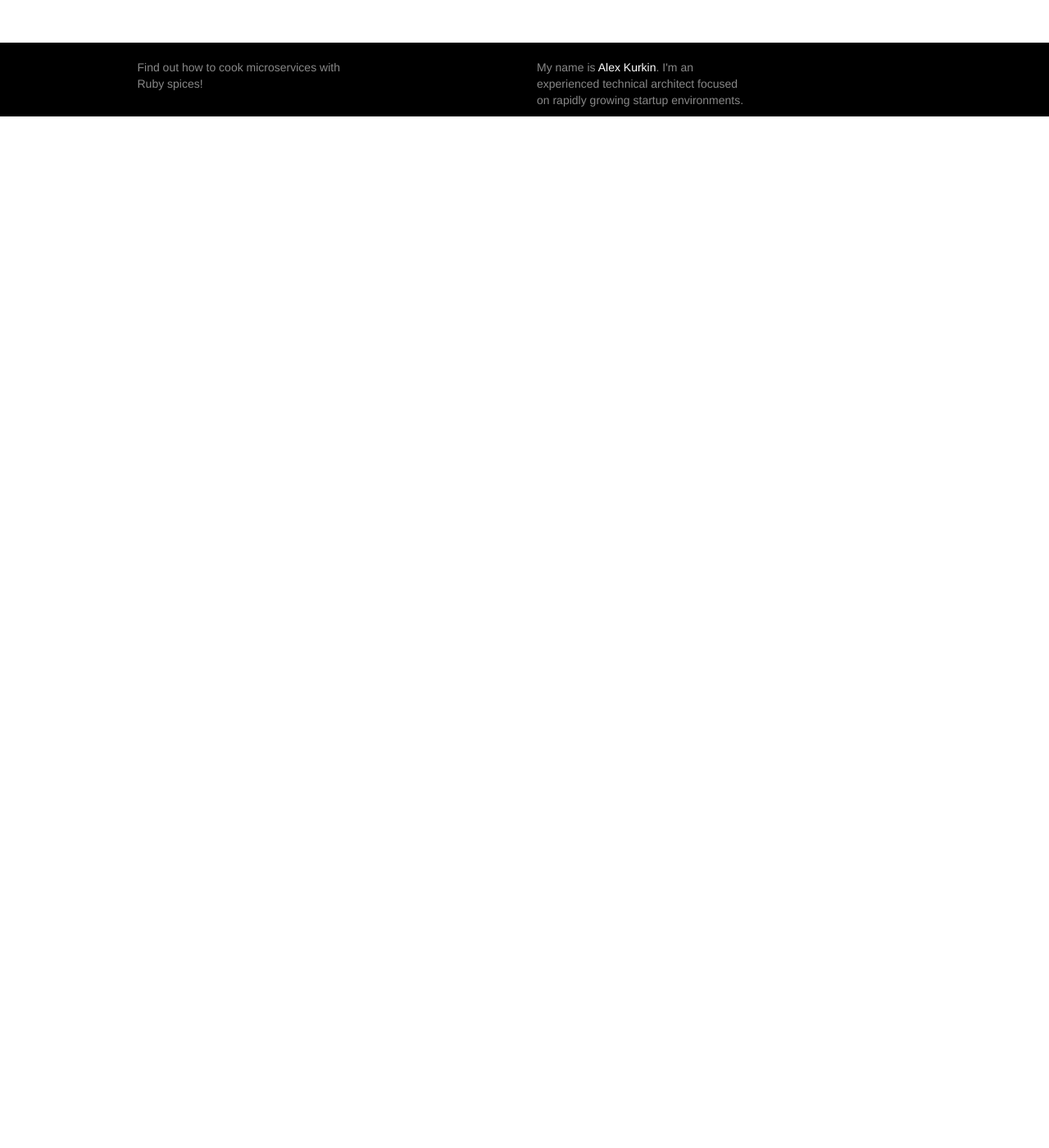
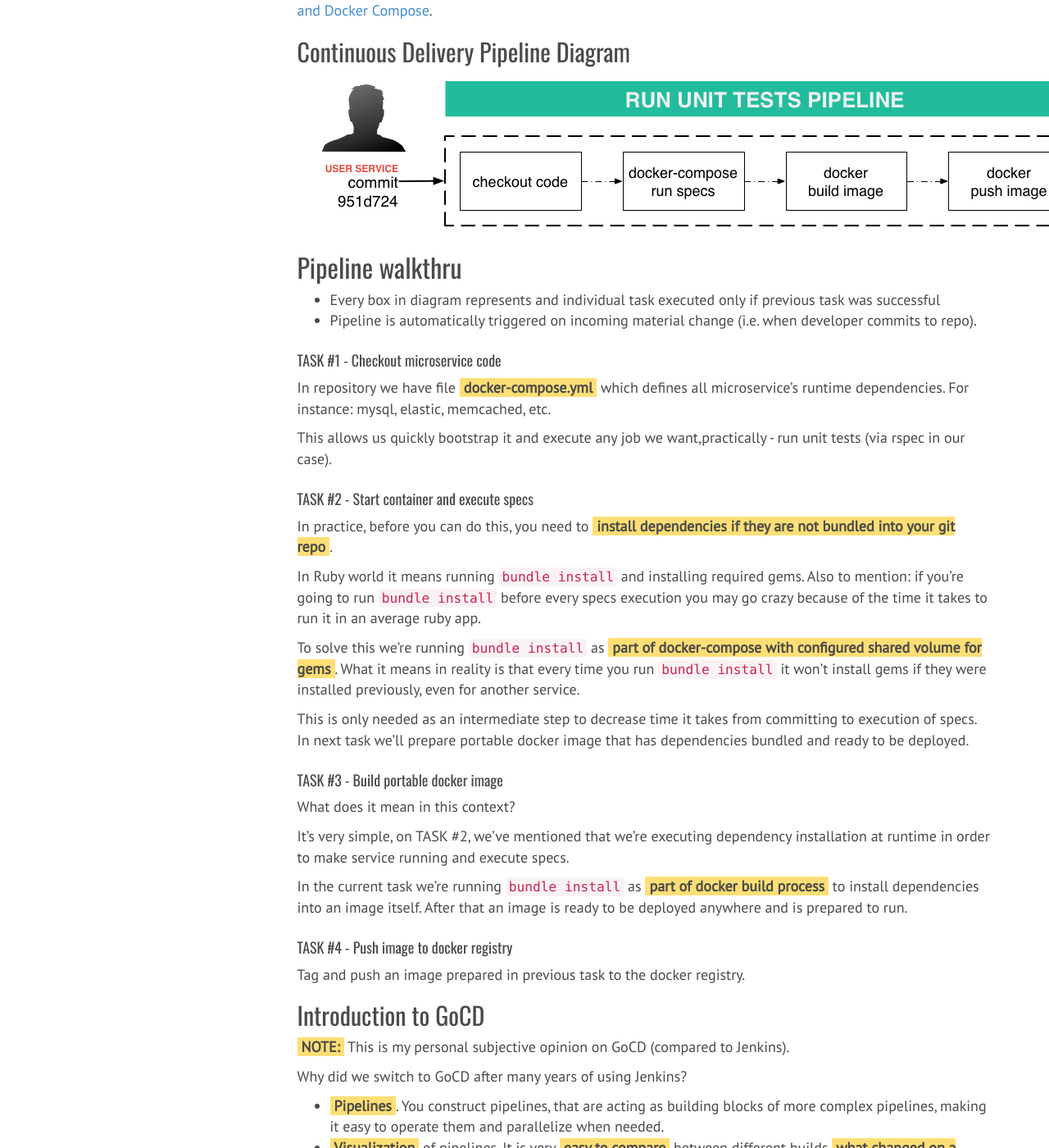
Before and after one commit to avgx/howtocookmicroservices.github.io, a Jekyll site: the page built from _posts/2015-07-01-docker-continous-delivery-pipeline.md, in a window 1280 px wide and 1400 px high, scrolled down 2709 px. Shown: the whole window at 82% size. Built offline with Jekyll 4.4.1, drawn with Linux system fonts in a browser that asks for light colours; comment, search, counter and statistics services are not loaded; before the commit the page ends 2851 px from its top, so only the background shows below that; some of the changed text lies outside the part shown.

Commit message:
add continuous delivery updates to the post

```diff
--- a/_posts/2015-07-01-docker-continous-delivery-pipeline.md
+++ b/_posts/2015-07-01-docker-continous-delivery-pipeline.md
@@ -1,9 +1,9 @@
 ---
 layout: post
-title:  "Continuous Delivery with Docker"
-short_title:  "CI/CD with Docker"
-date:   2015-07-01 23:09:49
-in_progress: true
+title:  "CI / CD with Docker Compose"
+short_title:  "CI / CD with Docker Compose"
+date:   2014-11-01 23:09:49
+meta_description: "Continuous Integration and Continuous Delivery of microservices with Docker and Docker-Compose using GoCD integration software. Guide on how to setup continuous delivery pipeline using docker compose"
 sections:
     - 'Continuous Delivery'
 redirect_from:
@@ -12,26 +12,25 @@ redirect_from:
 
 hey what’s up guys, after reading this post you will know **how to build continuous delivery pipeline with docker**, building pieces of it and necessary steps required to **implement** it the **right way**!
 
-## TL;DR
-{:.no_toc}
+* Table of contents
+{:toc}
 
-If you want to know how to easily build something like this, subscribe and read on!
 
-#### WHAT'S COMING:
-{:.no_toc}
+#### WHAT'S COMING
 
 - Overview (*added on 03-07-2015*)
 - Tools (*added on 03-07-2015*)
-- GO.CD Intro
+- Pipeline diagram (*added on 10-07-2015*)
+- GO.CD Intro (*added on 10-07-2015*)
 - Setup of GO.CD on local using docker-machine
 - Setup of GO.CD Agents on local using custom boot2docker image
 - Building custom boot2docker image (to run GO.CD agent and docker-compose)
 - Configuration of pipelines (cover Dockerfiles, docker-compose etc)
 
+
+If you want to know how to easily build something like this, subscribe and read on!
+
 ![Continuous Delivery with Docker](/images/docker_continuous_delivery/gocd-main-screen-pipelines.png)
-
-* Table of contents
-{:toc}
 
 ## As a developer, I want
 
@@ -43,15 +42,17 @@ This sort of automation is vital for successfull product development to save tim
 
 ## Tools
 
-To build Continuous Integration/Continuous Delivery pipeline and support platform built of Microservices we would really need 3 parts to start with:
+To build Continuous Integration/Continuous Delivery pipeline and support platform built of Microservices (in fact any platform built with docker) we would really need 3 parts to start with:
 
-- **Continuous Integration software** - to automate our routine tasks: run jobs and then trigger another jobs and then another jobs and so on
+- **Continuous Delivery software** - to automate our routine tasks: run jobs and then trigger another jobs and then another jobs and so on
 - **Docker Distribution** - software to manage our images
 - **Container Orchestration tool** -  to manage our containers. For simplicity we stick to Docker’s Orchestration Tools, but there are lot of options available to sort all possible needs.
 
 ### Continuous Delivery Software
 
-One of the main requirements we are looking for is the need to easily work with concept of pipeline. Our tool of choice is go.cd from Thoughtworks, primarily for it’s absolutely incredible ability to construct complex pipelines out of small and simple pipelines (with Fan-In and Fan-Out dependencies) which will make it possible to trigger one job after successful execution of another job. More on this later.
+One of the main requirements we are looking for is the need to easily work with concept of pipeline. Our tool of choice is [GoCD from Thoughtworks](http://www.go.cd/).
+
+Primarily for it’s absolutely incredible ability to **construct complex pipelines out of small and simple pipelines** (with Fan-In and Fan-Out dependencies) which will make it possible to trigger one job after successful execution of another job and clearly define and visualize dependencies.
 
 ### Docker Images Distribution
 
@@ -64,4 +65,62 @@ Main purpose of the docker distribution is to store and ship images. We will go
 
 ### Containers Orchestration Tool
 
-For simplicity we stick to Docker Machine for creation of docker host. After that, Docker Compose will help us manage containers by allowings us to bootstrap environment with few containers in less than a minute.
+For simplicity we stick to **Docker Machine** for creation of docker host. After that, **Docker Compose** will help us manage containers by allowings us to bootstrap environment with few containers in less than a minute.
+
+If you want to know more about our setup, check what we're doing for [Development environment with Docker and Docker Compose](/docker-compose/).
+
+## Continuous Delivery Pipeline Diagram
+
+![Unit specs pipeline](/images/cd/build_deployable_image_pipeline-horizontal.png)
+
+### Pipeline walkthru
+
+- Every box in diagram represents and individual task executed only if previous task was successful
+- Pipeline is automatically triggered on incoming material change (i.e. when developer commits to repo).
+
+#### TASK #1 - Checkout microservice code
+
+In repository we have file **docker-compose.yml** which defines all microservice's runtime dependencies. For instance: mysql, elastic, memcached, etc.
+
+This allows us quickly bootstrap it and execute any job we want,practically - run unit tests (via rspec in our case).
+
+#### TASK #2 - Start container and execute specs
+
+In practice, before you can do this, you need to **install dependencies if they are not bundled into your git repo**.
+
+In Ruby world it means running `bundle install` and installing required gems. Also to mention: if you're going to run `bundle install` before every specs execution you may go crazy because of the time it takes to run it in an average ruby app.
+
+To solve this we're running `bundle install` as **part of docker-compose with configured shared volume for gems**. What it means in reality is that every time you run `bundle install` it won't install gems if they were installed previously, even for another service.
+
+This is only needed as an intermediate step to decrease time it takes from committing to execution of specs. In next task we'll prepare portable docker image that has dependencies bundled and ready to be deployed.
+
+#### TASK #3 - Build portable docker image
+
+What does it mean in this context?
+
+It's very simple, on TASK #2, we've mentioned that we're executing dependency installation at runtime in order to make service running and execute specs.
+
+In the current task we're running `bundle install` as **part of docker build process** to install dependencies into an image itself. After that an image is ready to be deployed anywhere and is prepared to run.
+
+#### TASK #4 - Push image to docker registry
+
+Tag and push an image prepared in previous task to the docker registry.
+
+## Introduction to GoCD
+
+**NOTE:** This is my personal subjective opinion on GoCD (compared to Jenkins).
+
+Why did we switch to GoCD after many years of using Jenkins?
+
+- **Pipelines**. You construct pipelines, that are acting as building blocks of more complex pipelines, making it easy to operate them and parallelize when needed.
+- **Visualization** of pipelines. It is very **easy to compare** between different builds **what changed on a pipeline level** (this was crucial for us as Jenkins was making it impossible to see changes that broke automated acceptance tests suite if there were many repositories changed, again talking about case when platform built of many microservices)
+- **Easy parallel execution** of tasks that can be split up (for example automated acceptance test suite that runs headless browser and takes quite a bit of resources)
+- Easier **management and configuration**:
+    - templates are vital when you work with many services. You can setup the pipeline once, extract template out of it and then create other pipelines based on that templates
+    - configuration of the server is also available in the straightforward xml and is accessible from the browser
+
+Below are list of resources that can give you an overview of why you should start using GoCD.
+
+- [Why GoCD?](http://www.go.cd/learn-more/why-go.html)
+- [How do I do CD with Go? - Thoughtworks](http://www.thoughtworks.com/insights/blog/how-do-i-do-cd-go-part-1-domain-model-concepts-abstractions)
+- [GoCD - The right tool for the job?](http://thoughtworks.github.io/p2/issue11/go-cd-the-right-tool-for-he-job/)
```
Also changed, not shown: _drafts/2014-11-01-componentization-via-gems.markdown (renamed from _posts/2014-11-01-componentization-via-gems.markdown), _drafts/2014-11-01-testing.markdown (renamed from _posts/2014-11-01-testing.markdown), images/cd/build_deployable_image_pipeline-horizontal.png (added), images/cd/build_deployable_image_pipeline.png (added), images/cd/cd_pipeline_expanded.png (added).
